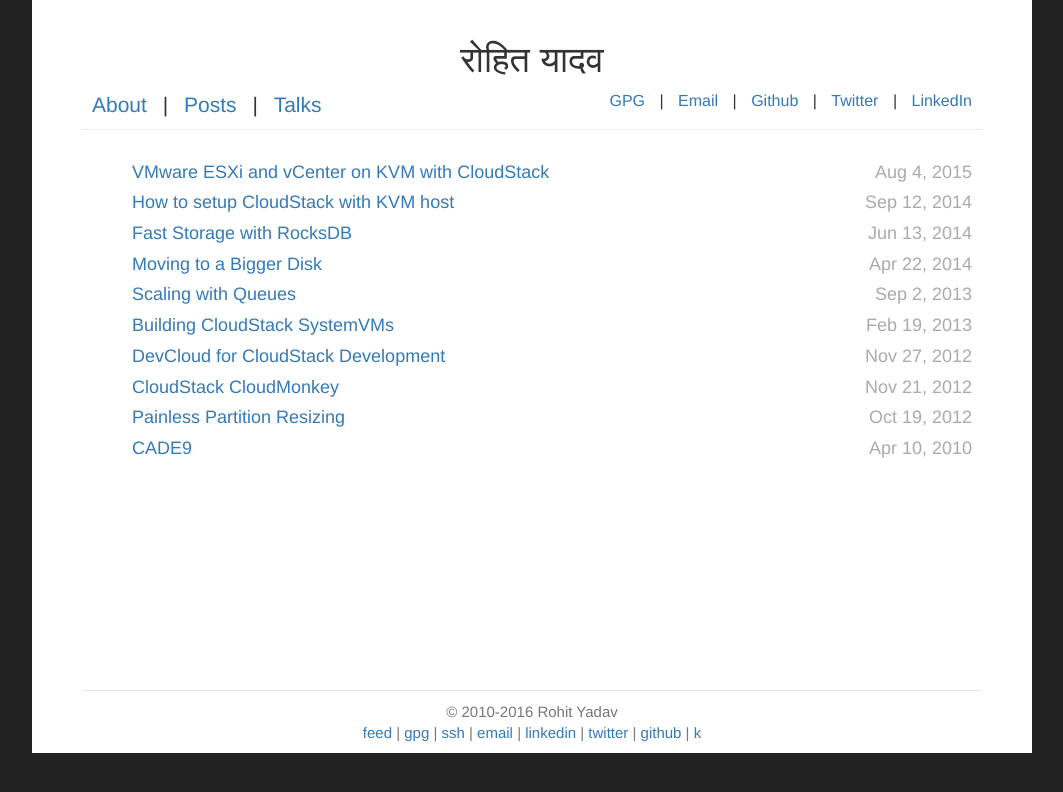
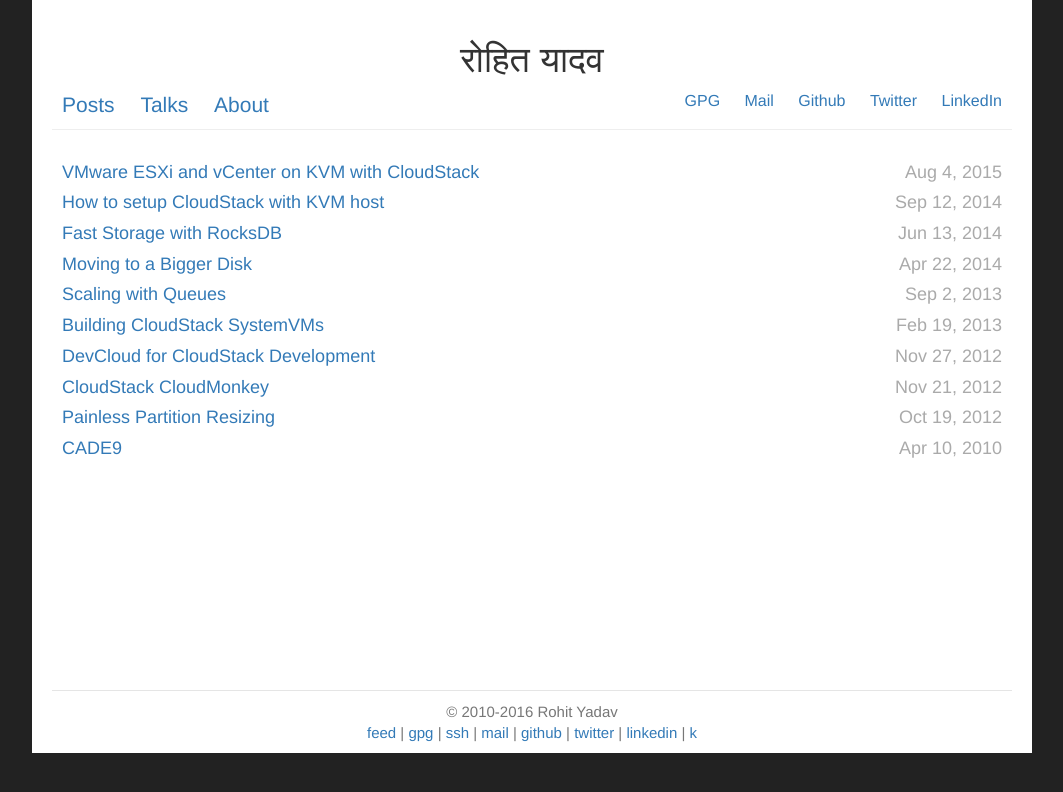
Before and after one commit to rohityadavcloud/rohityadavcloud.github.io, a Jekyll site: the page built from index.html, in a window 1280 px wide. Shown: the top 792 px of the page, without its empty margins (108-1171 px from the left). Built offline with Jekyll 4.4.1, drawn with Linux system fonts in a browser that asks for light colours.

Commit message:
kup
Signed-off-by: Rohit Yadav <rohit.yadav@shapeblue.com>

```diff
--- a/_includes/footer.html
+++ b/_includes/footer.html
@@ -3,10 +3,10 @@
     <a href="/atom.xml">feed</a> |
     <a href="/gpg.pub">gpg</a> |
     <a href="/ssh.pub">ssh</a> |
-    <a href="mailto:{{site.email}}">email</a> |
+    <a href="mailto:{{site.email}}">mail</a> |
+    <a href="https://github.com/bhaisaab">github</a> |
+    <a href="https://twitter.com/_bhaisaab">twitter</a> |
     <a href="https://linkedin.com/in/bhaisaab">linkedin</a> |
-    <a href="https://twitter.com/_bhaisaab">twitter</a> |
-    <a href="https://github.com/bhaisaab">github</a> |
     <a href="/k">k</a>
   </p>
 </footer>
--- a/_includes/header.html
+++ b/_includes/header.html
@@ -1,18 +1,18 @@
 <div class="page-header">
   <h1>{{site.title}}</h1>
   <nav class="pull-right">
-    <ul style="list-style-type: none; font-size: 16px">
+    <ul style="list-style-type: none; font-size: 16px; margin-left: -40px">
       <li style="display: inline">
-        <a href="/gpg.pub">GPG</a> |
+        <a href="/gpg.pub">GPG</a>
       </li>
       <li style="display: inline">
-        <a href="mailto:{{site.email}}">Email</a> |
+        <a href="mailto:{{site.email}}">Mail</a>
       </li>
       <li style="display: inline">
-        <a href="https://github.com/bhaisaab">Github</a> |
+        <a href="https://github.com/bhaisaab">Github</a>
       </li>
       <li style="display: inline">
-        <a href="https://twitter.com/_bhaisaab">Twitter</a> |
+        <a href="https://twitter.com/_bhaisaab">Twitter</a>
       </li>
       <li style="display: inline">
         <a href="https://linkedin.com/in/bhaisaab">LinkedIn</a>
@@ -20,8 +20,8 @@
     </ul>
   </nav>
   <nav>
-    <a href="/about">About</a> |
-    <a href="/">Posts</a> |
+    <a href="/">Posts</a>
     <a href="/talks">Talks</a>
+    <a href="/about">About</a>
   </nav>
 </div>
--- a/assets/main.css
+++ b/assets/main.css
@@ -18,8 +18,8 @@
 }
 
 .container {
-  padding-left: 50px;
-  padding-right: 50px;
+  padding-left: 20px;
+  padding-right: 20px;
   max-width: 1000px;
   background-color: #fff;
 }
@@ -30,6 +30,10 @@
   border-top: 1px solid #e5e5e5;
   font-size: 15px;
   text-align: center;
+}
+
+.recent-posts {
+  margin-left: -40px;
 }
 
 .recent-posts li {
```
